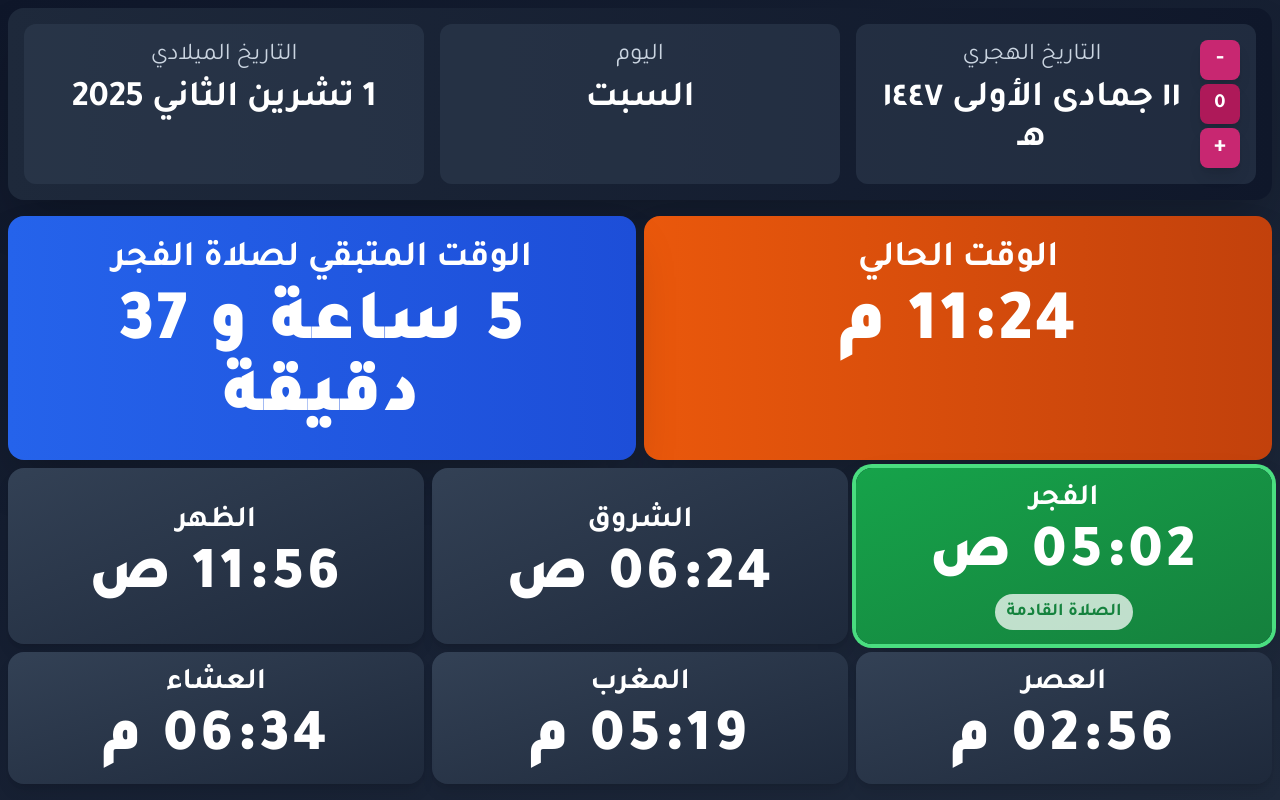
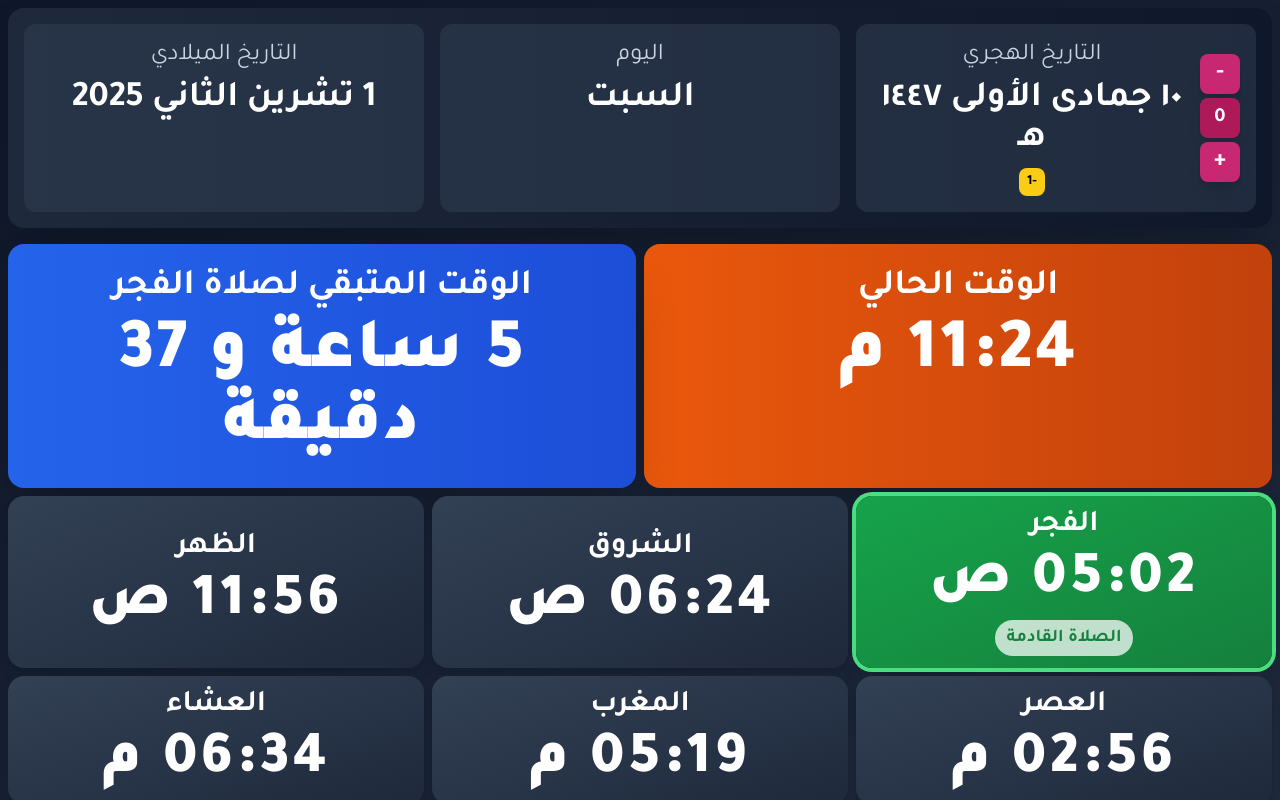
Before and after one commit to gbrw/prtime_tv, a React (Vite) app: page / in a window 1280 px wide. Built offline with nearby package versions, Linux system fonts and the light colour scheme.

Commit message:
Set default Hijri offset to -1 (today is 11th not 12th)

```diff
--- a/src/App.tsx
+++ b/src/App.tsx
@@ -24,7 +24,7 @@ function App() {
   const [testMode, setTestMode] = useState(false);
   const [showCountdownModal, setShowCountdownModal] = useState(false);
   const [secondsLeft, setSecondsLeft] = useState(0);
-  const [hijriOffset, setHijriOffset] = useState(0);
+  const [hijriOffset, setHijriOffset] = useState(-1);
 
   const data = prayerData as PrayerData;
 
```
